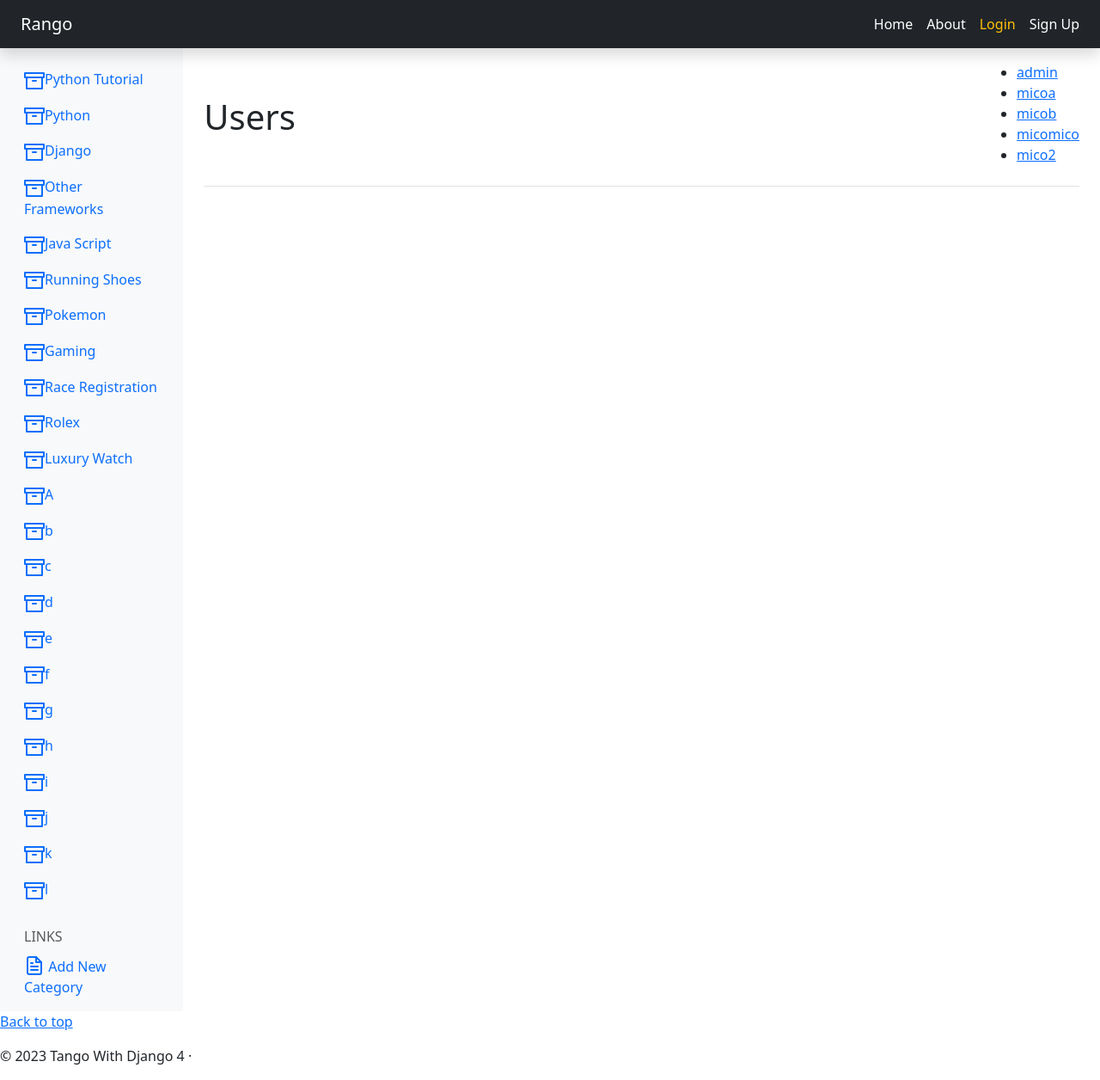
After one commit to jeanjoellevillanueva/mico-training, a Django app: page /rango/users/ in a window 1280 px wide. The commit adds this page. Shown: the whole page at 86% size. Run offline with Django 4.2, Linux system fonts and the light colour scheme; data comes from the database, SQL or seed files in the repository; both versions use the stored data as it was after the commit.

Commit message:
Chapter 14: Extended Exercise for basic user browsing + controlled profile access

```diff
--- a/rango/templates/rango/base.html
+++ b/rango/templates/rango/base.html
@@ -48,8 +48,14 @@
     {% if user.is_authenticated %}
 
       <li class="nav-item">
-        <a class="nav-link text-white" href="{% url 'rango:profile' %}">
+        <a class="nav-link text-white" href="{% url 'rango:profile' user.username %}">
           Profile
+        </a>
+      </li>
+
+      <li class="nav-item">
+        <a class="nav-link text-white" href="{% url 'rango:users' %}">
+          Users
         </a>
       </li>
 
--- a/rango/templates/rango/profile.html
+++ b/rango/templates/rango/profile.html
@@ -8,7 +8,7 @@
     {% block body_block %}
         <h1>User Profile</h1>
 
-        <p>Username: {{ user.username }}</p>
+        <p>Username: {{ selected_user.username }}</p>
         <p>Email: {{ user.email }}</p>
         <p>Website: {{ user_profile.website }}</p>
 
--- /dev/null
+++ b/rango/templates/rango/users.html
@@ -0,0 +1,20 @@
+{% extends 'rango/base.html' %}
+    {% load static %}
+
+    {% block title_block %}
+        Users
+    {% endblock %}
+
+    {% block body_block %}
+            <h1>Users</h1>
+
+            <ul>
+            {% for user in users %}
+                <li>
+                    <a href="{% url 'rango:profile' user.username %}">
+                        {{ user.username }}
+                    </a>
+                </li>
+            {% endfor %}
+            </ul>
+    {% endblock %}
--- a/rango/urls.py
+++ b/rango/urls.py
@@ -18,5 +18,6 @@ urlpatterns = [
     path('add_page/', views.add_page, name='add_page'),
     # path('search/', views.search, name='search'),
     path('goto/', views.goto_url, name='goto'),
-    path('profile/', views.profile, name='profile'),
+    path('profile/<str:username>/', views.profile, name='profile'),
+    path('users/', views.users, name='users'),
 ]
--- a/rango/views.py
+++ b/rango/views.py
@@ -12,6 +12,8 @@ from django.contrib.auth.decorators import login_required
 from datetime import datetime
 from django.contrib.auth.forms import UserCreationForm
 from rango.search import run_query
+from django.contrib.auth.models import User
+
 
 def show_category(request, category_name_slug):
     # Create a context dictionary which we can pass
@@ -263,7 +265,22 @@ def register_profile(request):
     return render(request, 'registration/profile_registration.html', {'form': form})
 
 @login_required
-def profile(request):
-    user_profile = UserProfile.objects.get(user=request.user)
-    context_dict = {'user_profile': user_profile}
+def profile(request, username):
+    user = User.objects.get(username=username)
+    user_profile, created = UserProfile.objects.get_or_create(user=user)
+
+    can_edit = False
+    if request.user.username == username:
+        can_edit = True
+
+    context_dict = {
+        'user_profile': user_profile,
+        'selected_user': user,
+        'can_edit': can_edit
+        }
+
     return render(request, 'rango/profile.html', context=context_dict)
+
+def users(request):
+    user_list = User.objects.all()
+    return render(request, 'rango/users.html', {'users': user_list})
```
Also changed, not shown: db.sqlite3.
